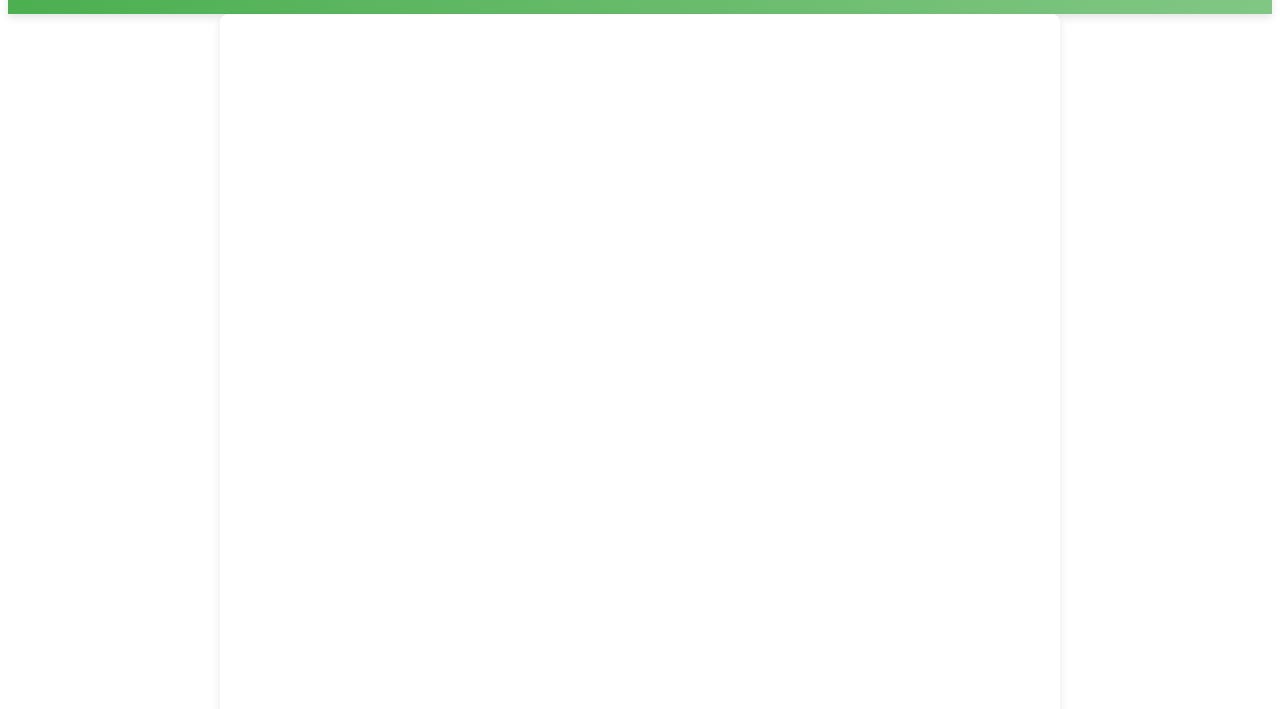
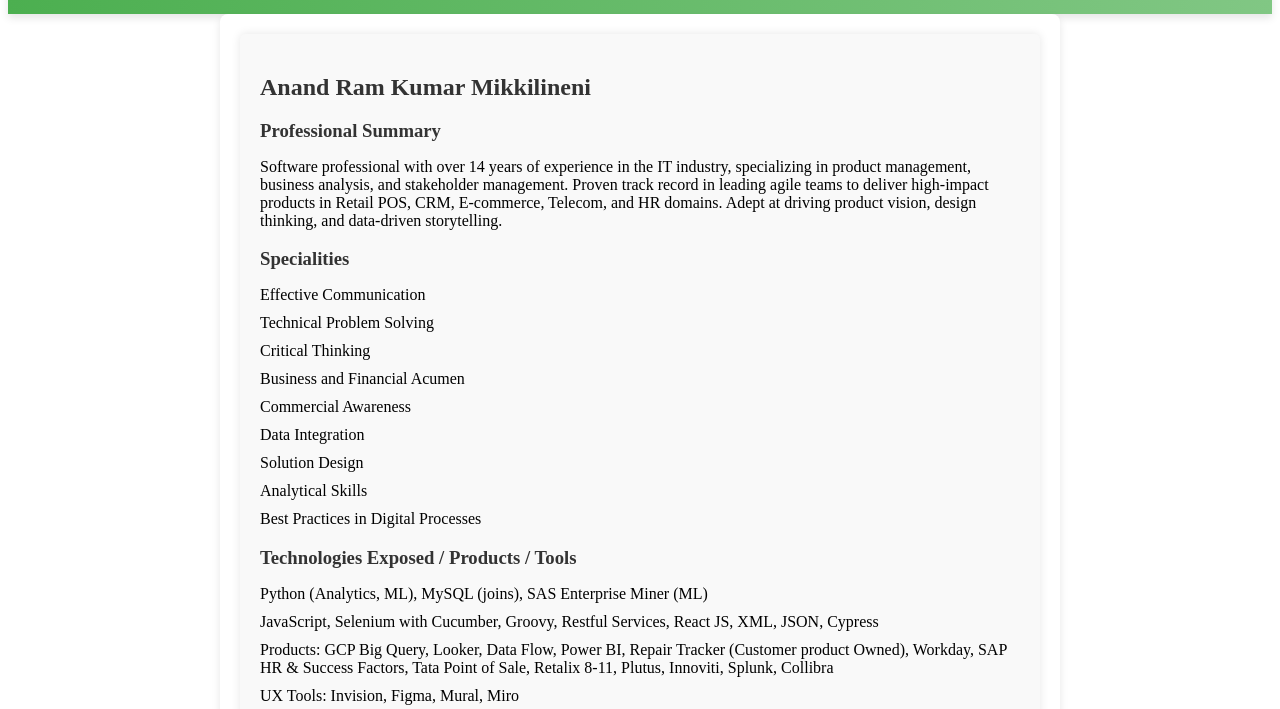
Before and after one commit to CyberFreezeDev/Anand_ProductGuy, a plain HTML site: page resume.html in a window 1280 px wide. Shown: the part 91-800 px from the top of the page. Drawn offline with Linux system fonts and the light colour scheme.

Commit message:
Update resume.html

```diff
--- a/resume.html
+++ b/resume.html
@@ -150,3 +150,23 @@
 
             <h3>PASSIONS </h3>
             <li>Environmental awareness, reading technology blogs, Learning low code products such as Power Apps, Mendix, etc., Classical Music, writing reviews on Food and Movies, badminton.</li>
+            <script>
+    document.addEventListener('DOMContentLoaded', function() {
+        const sections = document.querySelectorAll('section');
+
+        const observer = new IntersectionObserver(entries => {
+            entries.forEach(entry => {
+                if (entry.isIntersecting) {
+                    entry.target.classList.add('visible');
+                }
+            });
+        }, {
+            threshold: 0.1
+        });
+
+        sections.forEach(section => {
+            observer.observe(section);
+        });
+    });
+</script>
+        </body>
```
